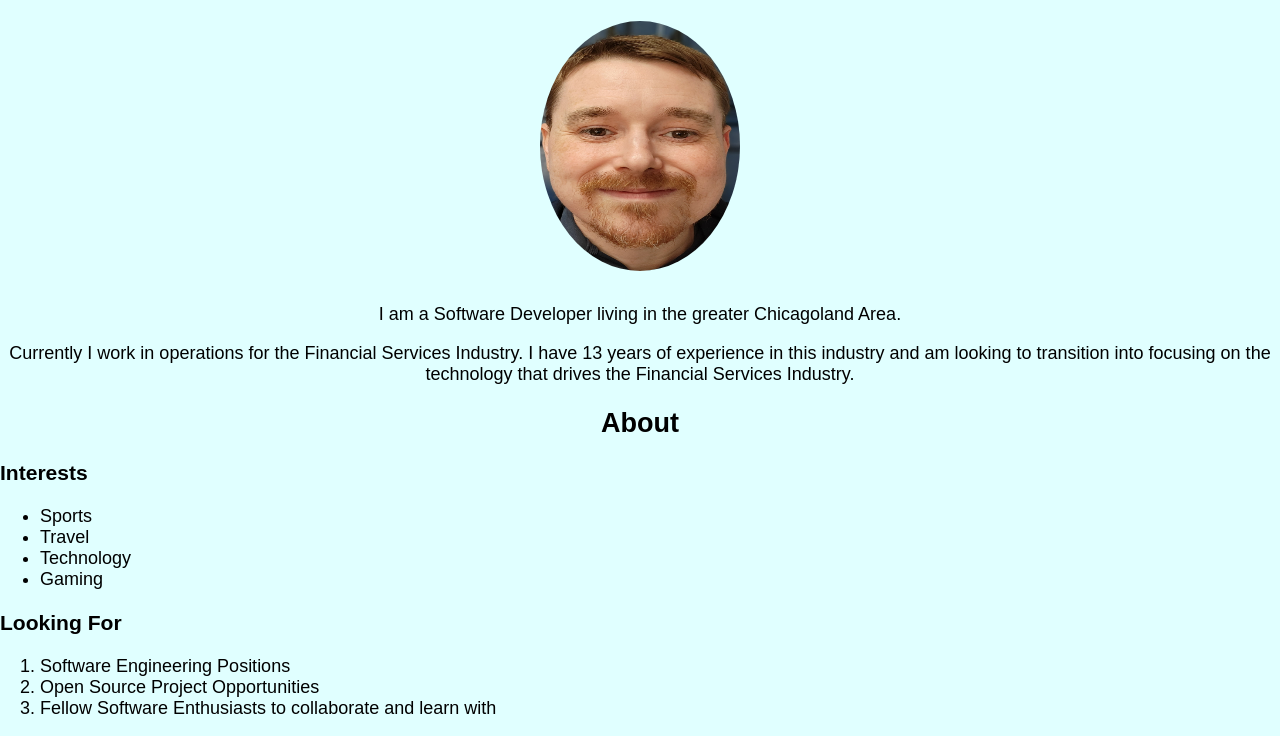
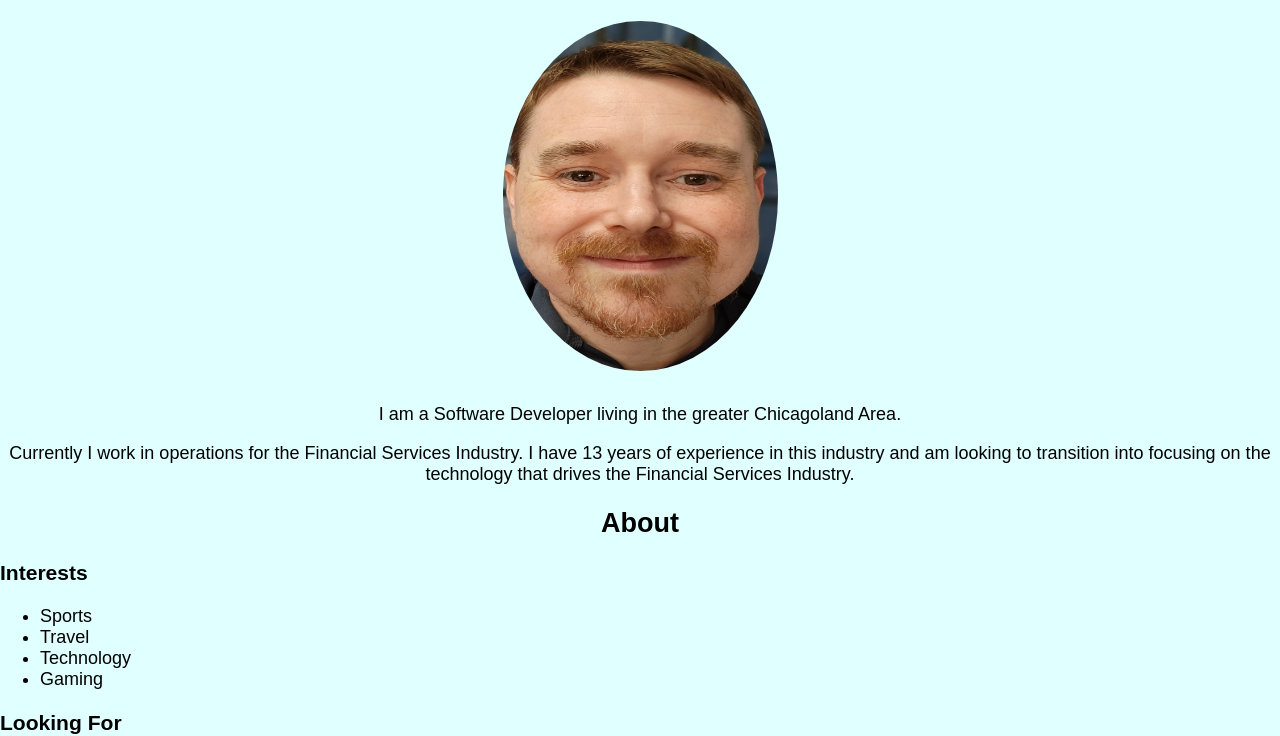
Before and after one commit to ericruhwedel/ericruhwedel.github.io, a plain HTML site: page index.html in a window 1280 px wide. Shown: the part 69-805 px from the top of the page. Drawn offline with Linux system fonts and the light colour scheme.

Commit message:
fixing img

```diff
--- a/style.css
+++ b/style.css
@@ -10,8 +10,8 @@ body{
 }
 
 img{
-  width: 200px;
-  height: 250px;
+  width: 275px;
+  height: 350px;
   border-radius: 50%;
 }
 
```
